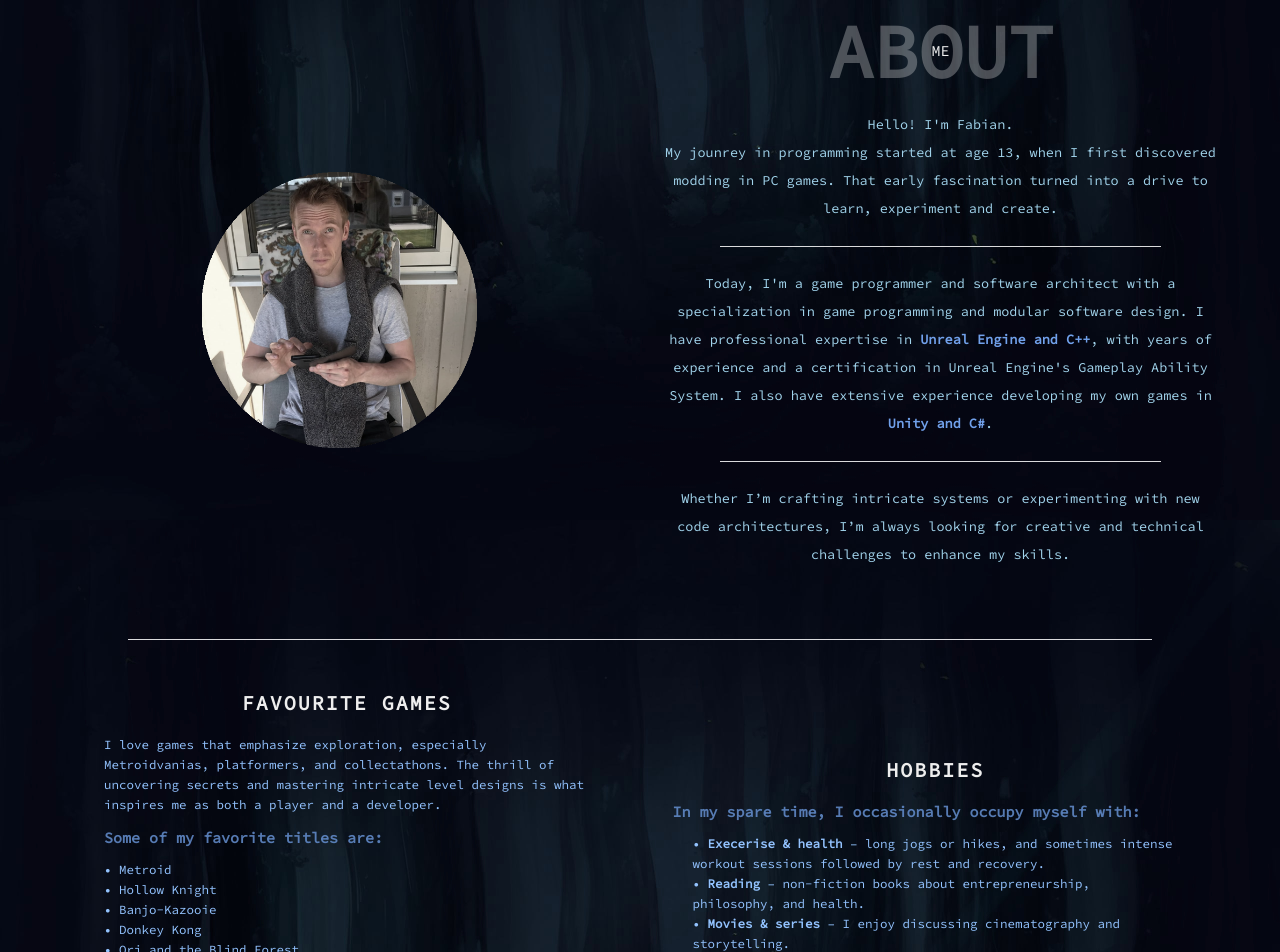
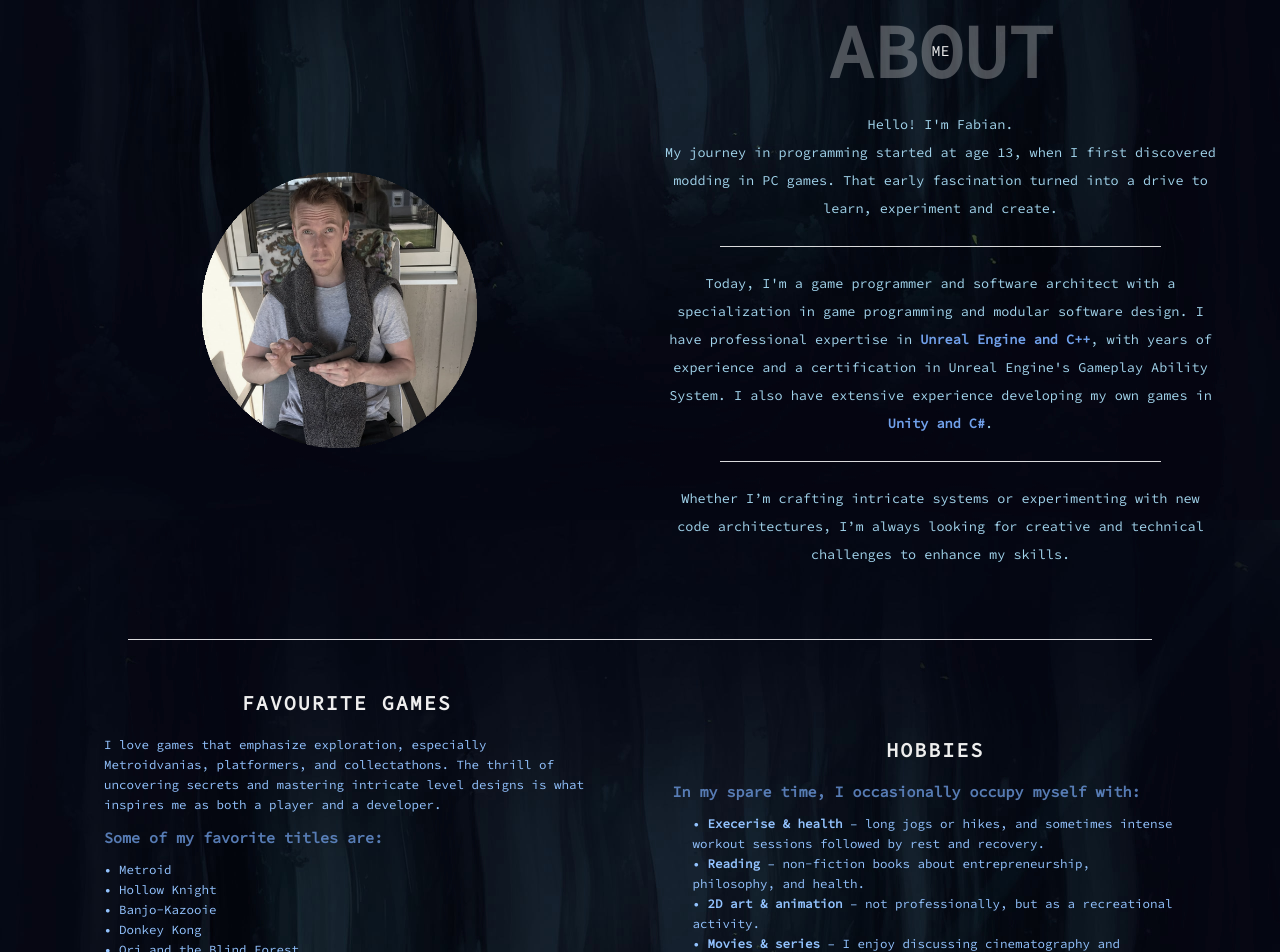
Before and after one commit to fabianfroding/gh-pages-src, a Vue app: page /about in a window 1280 px wide. Shown: the part 280-1232 px from the top of the page. Built offline with nearby package versions, Linux system fonts and the light colour scheme.

Commit message:
Fixed some typos

```diff
--- a/src/views/About.vue
+++ b/src/views/About.vue
@@ -13,7 +13,7 @@
 					</div>
 					<p>Hello! I'm Fabian.</p>
 					<p>
-						My jounrey in programming started at age 13, when I first discovered modding in PC games.
+						My journey in programming started at age 13, when I first discovered modding in PC games.
 						That early fascination turned into a drive to learn, experiment and create.
                     </p>
                     <br>
@@ -69,6 +69,7 @@
 							<br>
 							<li><p> • <strong>Execerise &amp; health</strong> – long jogs or hikes, and sometimes intense workout sessions followed by rest and recovery.</p></li>
 							<li><p> • <strong>Reading</strong> – non-fiction books about entrepreneurship, philosophy, and health.</p></li>
+							<li><p> • <strong>2D art &amp; animation</strong> – not professionally, but as a recreational activity.</p></li>
 							<li><p> • <strong>Movies &amp; series</strong> – I enjoy discussing cinematography and storytelling.</p></li>
 							<li><p> • <strong>Staying up with industry news</strong> – mainly code architecture and game industry news.</p></li>
 							<li><p> • <strong>Martial arts</strong> – periodically practicing karate when I can fit it into my schedule.</p></li>
```
